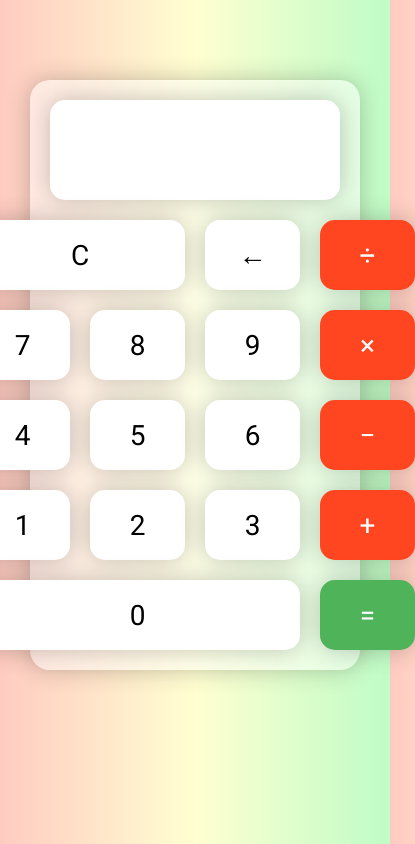
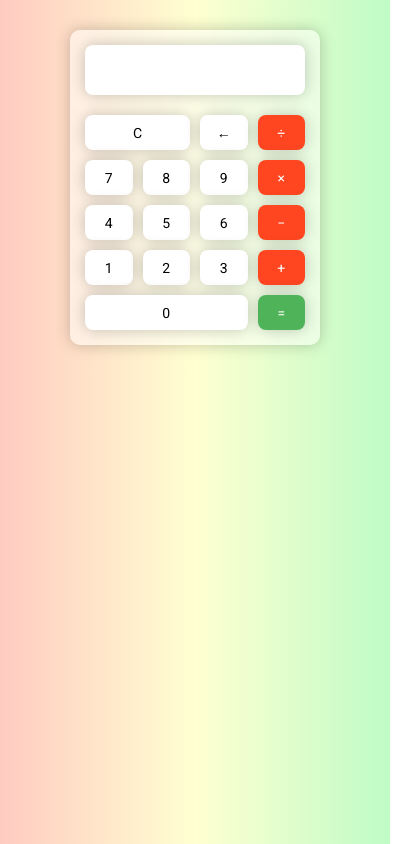
Before and after one commit to PacoCanovaca/simple-calculator, a plain HTML site: page index.html in a window 390 px wide. Shown: the whole page, 415 px wide, since content can reach past the window. Drawn offline with Linux system fonts and the light colour scheme.

Commit message:
Responsive para todos los dispositivos

```diff
--- a/style.css
+++ b/style.css
@@ -13,13 +13,12 @@
 
 body {
     font-family: "Roboto", sans-serif;
-    padding: 30px;
+    padding: 50px;
     background: linear-gradient(270deg, #BFFCC6, #FFFFD1, #FFCBC1);
 }
 
 main {
     margin: auto;
-    margin-top: 50px;
     padding: var(--spacing);
     background-color: #ffffff7c;
     display: flex;
@@ -93,3 +92,70 @@ main {
 .buttons > .triple {
     grid-column: 1/4;
 }
+
+@media (max-width: 768px) {
+    main {
+    max-width: calc(500px * 0.75);
+    box-shadow: 0 0 20px #0000003a;
+    border-radius: 15px;
+}
+
+.screen {
+    box-shadow: 0 0 20px #0000003a;
+    border-radius: 12px;
+}
+
+.screen > p {
+    font-size: calc(4rem * 0.75);
+    height: calc(100px * 0.75);
+}
+
+.buttons {
+    grid-template-columns: repeat(4, calc(95px * 0.75));
+    grid-template-rows: repeat(5, calc(70px * 0.75));
+    gap: calc(var(--spacing) * 0.75);
+}
+
+
+.buttons > .calc-button {
+    border-radius: 12px;
+    font-size: calc(1.75rem * 0.75);
+    box-shadow: 0 0 15px #0000003a;
+}
+}
+
+@media (max-width: 480px) {
+    body {
+        padding: 30px;
+    }
+
+    main {
+        padding: 15px;
+    max-width: calc(500px * 0.5);
+    box-shadow: 0 0 15px #0000003a;
+    border-radius: 10px;
+}
+
+.screen {
+    box-shadow: 0 0 15px #0000003a;
+    border-radius: 8px;
+}
+
+.screen > p {
+    font-size: calc(4rem * 0.4);
+    height: calc(100px * 0.5);
+}
+
+.buttons {
+    grid-template-columns: repeat(4, calc(95px * 0.5));
+    grid-template-rows: repeat(5, calc(70px * 0.5));
+    gap: calc(var(--spacing) * 0.5);
+}
+
+
+.buttons > .calc-button {
+    border-radius: 8px;
+    font-size: calc(1.75rem * 0.5);
+    box-shadow: 0 0 15px #0000003a;
+}
+}
```
